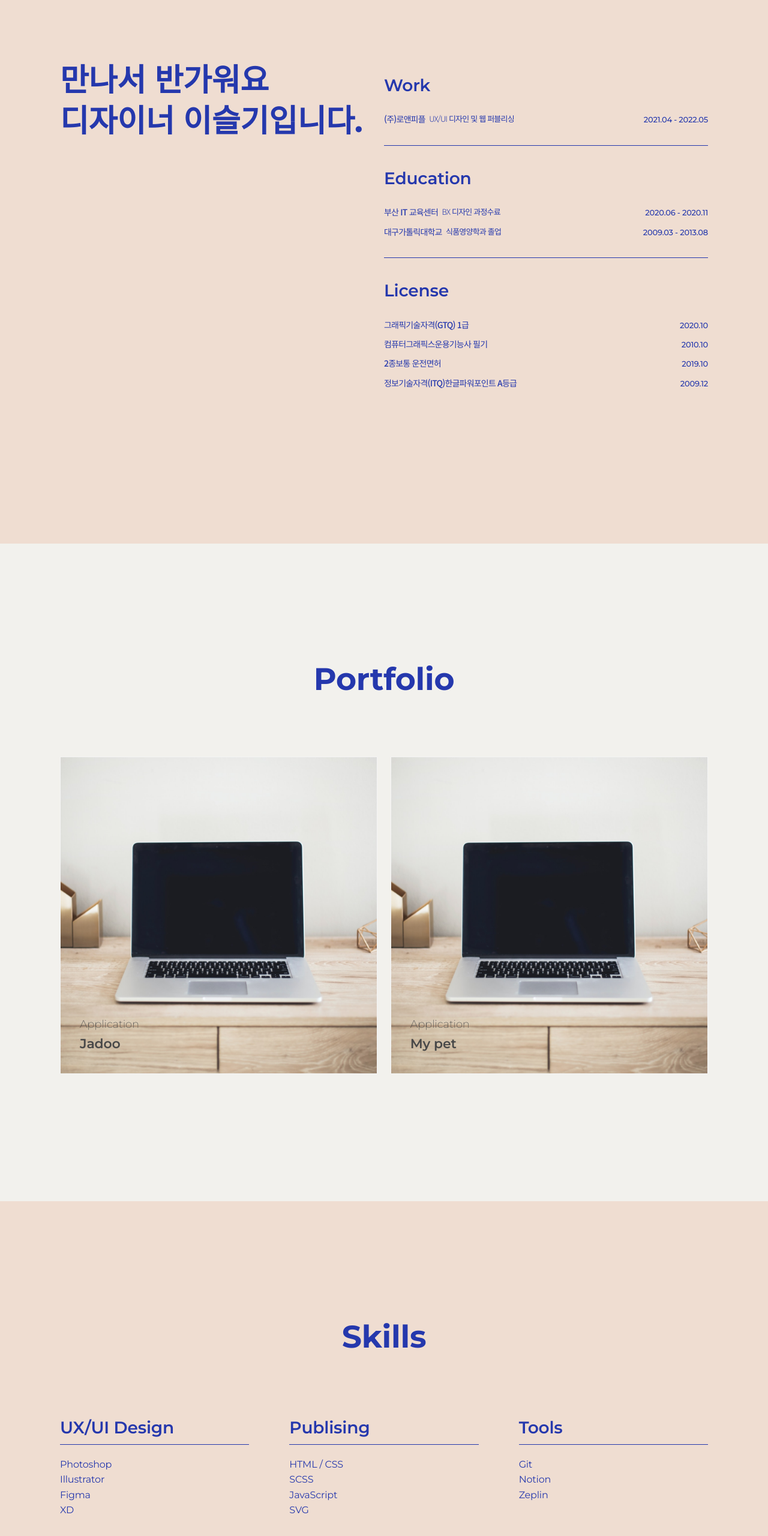
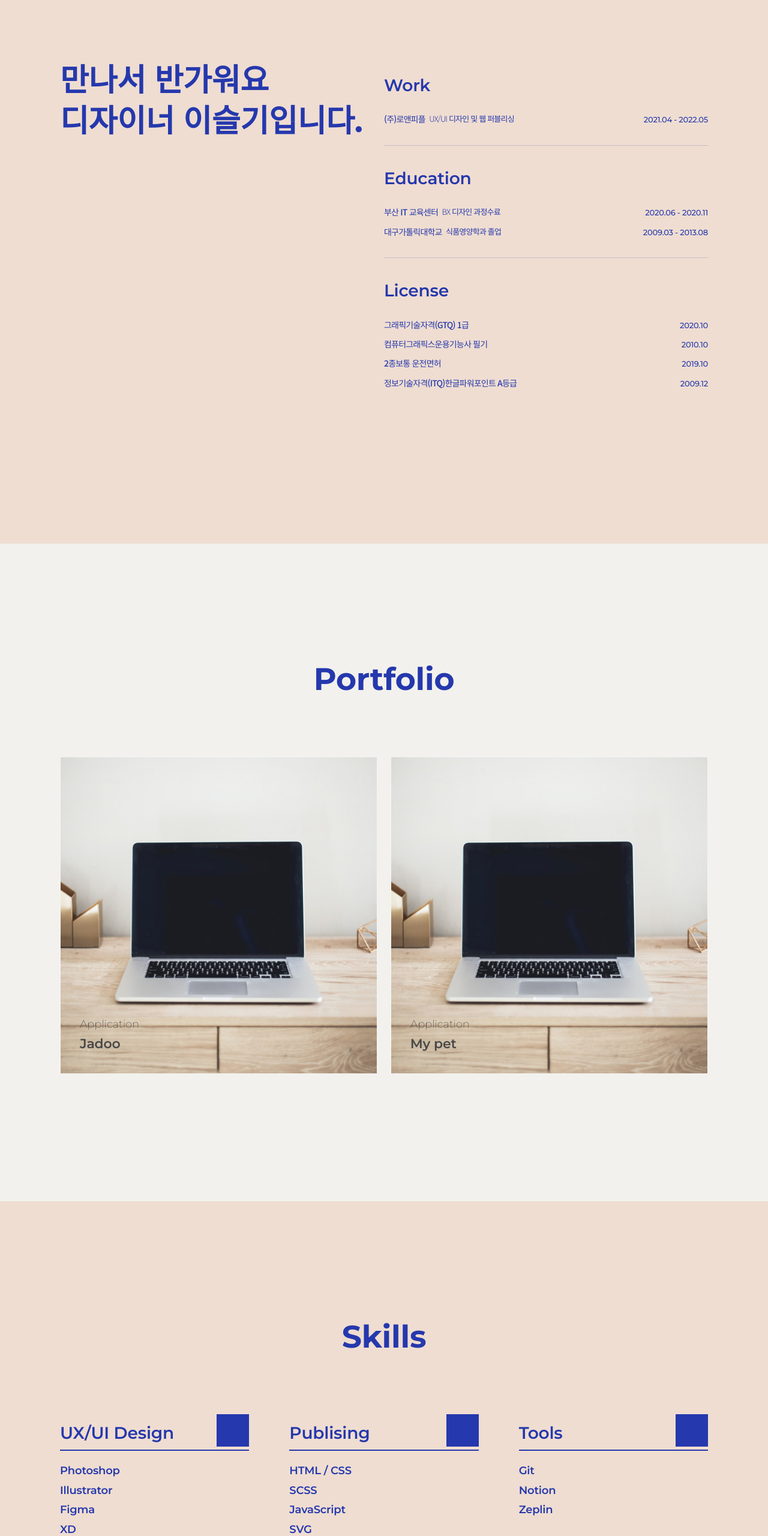
Before and after one commit to seulkiu/seulkilee, a plain HTML site: page index.html in a window 1280 px wide. Shown: the part 1620-4180 px from the top of the page at 60% size. Drawn offline with nearby package versions, Linux system fonts and the light colour scheme.

Commit message:
1차 레이아웃 완성

```diff
--- a/index.html
+++ b/index.html
@@ -266,7 +266,29 @@
           </div>
         </div>
         <!--section-skill--끝-->
-        <div class="section"></div>
+        <!-- <div class="section section-extra-wrap" id="section-extra-wrap">
+          <div class="inner">
+            <div class="sc-title-wrap">
+              <div class="sc-title-top obj-ani" style="opacity:1; transform: translateY(0px); transition-duration: 0.4s;">
+                <p class="title-main" lang="en">ETC.</p>
+              </div>
+            </div>
+            <div class="sc-conts-wrap">
+              <ul class="extra-list-wrap obj-ani" style="opacity:1; transform: translateY(0px); transition-duration: 0.4s;">
+                <li class="etc-list">
+                  <a href="#">
+                    <div class="img-box"></div>
+                    <div class="txt-box">
+                      <p class="title-txt" lang="en">Drawing</p>
+                      <p class="txt-icon"></p>
+                    </div>
+                  </a>
+                </li>
+              </ul>
+            </div>
+          </div>
+        </div> -->
+        <!--section-extra--끝-->
       </container>
       <footer class="footer">
         <div class="inner">
--- a/scss/index.scss
+++ b/scss/index.scss
@@ -150,7 +150,7 @@
                 }
                 .work-list-wrap{
                     .work-list{
-                        padding-bottom: 1.4rem; border-bottom: 1px solid $color-main;
+                        padding-bottom: 1.4rem; border-bottom: 1px solid rgba(37,56,173,0.2);
                         margin-bottom: 2rem;
                         &:last-child{ border-bottom: 0px;}
                         .work-title{margin-bottom:1.4rem;}
@@ -236,7 +236,17 @@
                         position: relative;
                         @include flex-between; align-items: flex-end;
                         margin-bottom: 1.2rem; padding-bottom: 0.4rem;
-                        &::after{content: ""; clear: both; display: block; position: absolute; bottom:0; left:0; width: 100%; height: 1px; background-color: $color-main; transition: all 0.5s ease;}
+                        &::after{content: ""; clear: both; display: block; position: absolute; bottom:0; left:0; width: 100%; height: 2px; background-color: $color-main; transition: all 0.5s ease;}
+                        .icon{width: 54px; height: 54px; background-repeat: no-repeat; background-position: 100% auto; background-color: $color-main;}
+                    }
+                    .sk-info{
+                        .info-list{
+                            margin-bottom: 0.8rem;
+                            li{@include font-basic; font-weight: 600; margin-bottom: 0.25rem;}
+                        }
+                        .info-menu{
+                            font-weight: 300;
+                        }
                     }
                 }
             }
```
Also changed, not shown: css/index.css, 1 other file.
